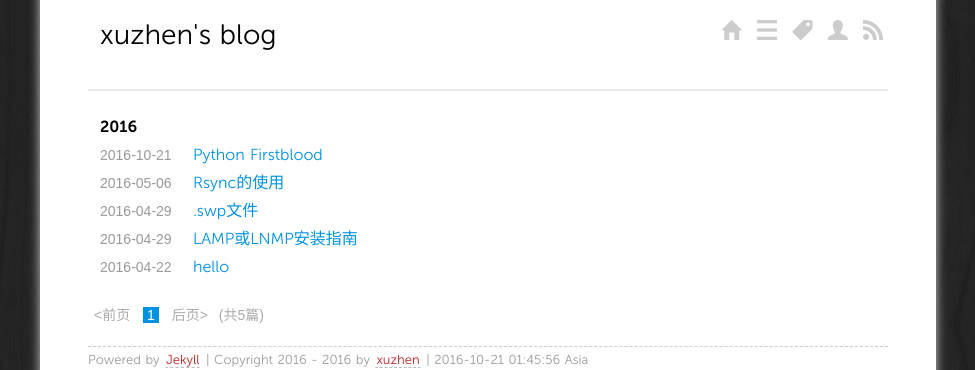
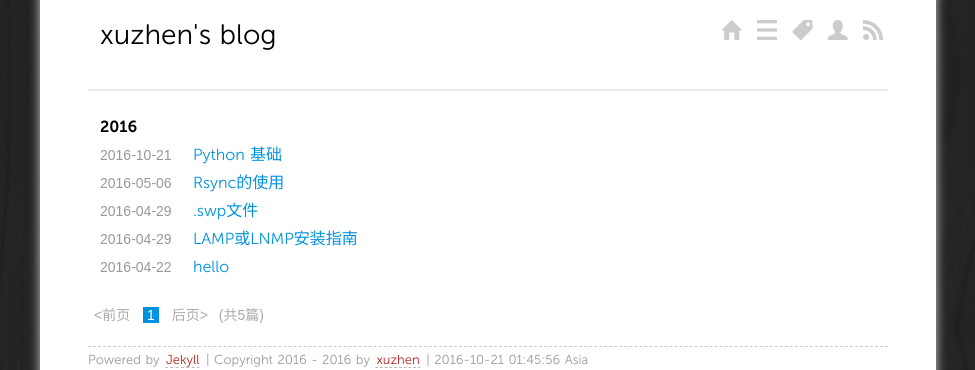
Before and after one commit to xuzhen1994/xuzhen1994.github.io, a Jekyll site: the page built from index.html, in a window 1280 px wide. Shown: the part 93-463 px from the top of the page, without its empty margins (152-1127 px from the left). Built offline with Jekyll 4.4.1, drawn with Linux system fonts in a browser that asks for light colours; Markdown is read by kramdown in place of the engine named in the settings; the list of posts is cut into pages by our own code.

Commit message:
博客格式问题

```diff
--- a/_posts/2016-10-21-python-FirstBlood.md
+++ b/_posts/2016-10-21-python-FirstBlood.md
@@ -1,3 +1,8 @@
+---
+title: Python 基础
+layout: default
+---
+
 # 一、基础
 ## Python 标识符
 - 以下划线开头的标识符是有特殊意义的。以单下划线开头（_foo）的代表不能直接访问的类属性，需通过类提供的接口进行访问，不能用"from xxx import *"而导入；
```
